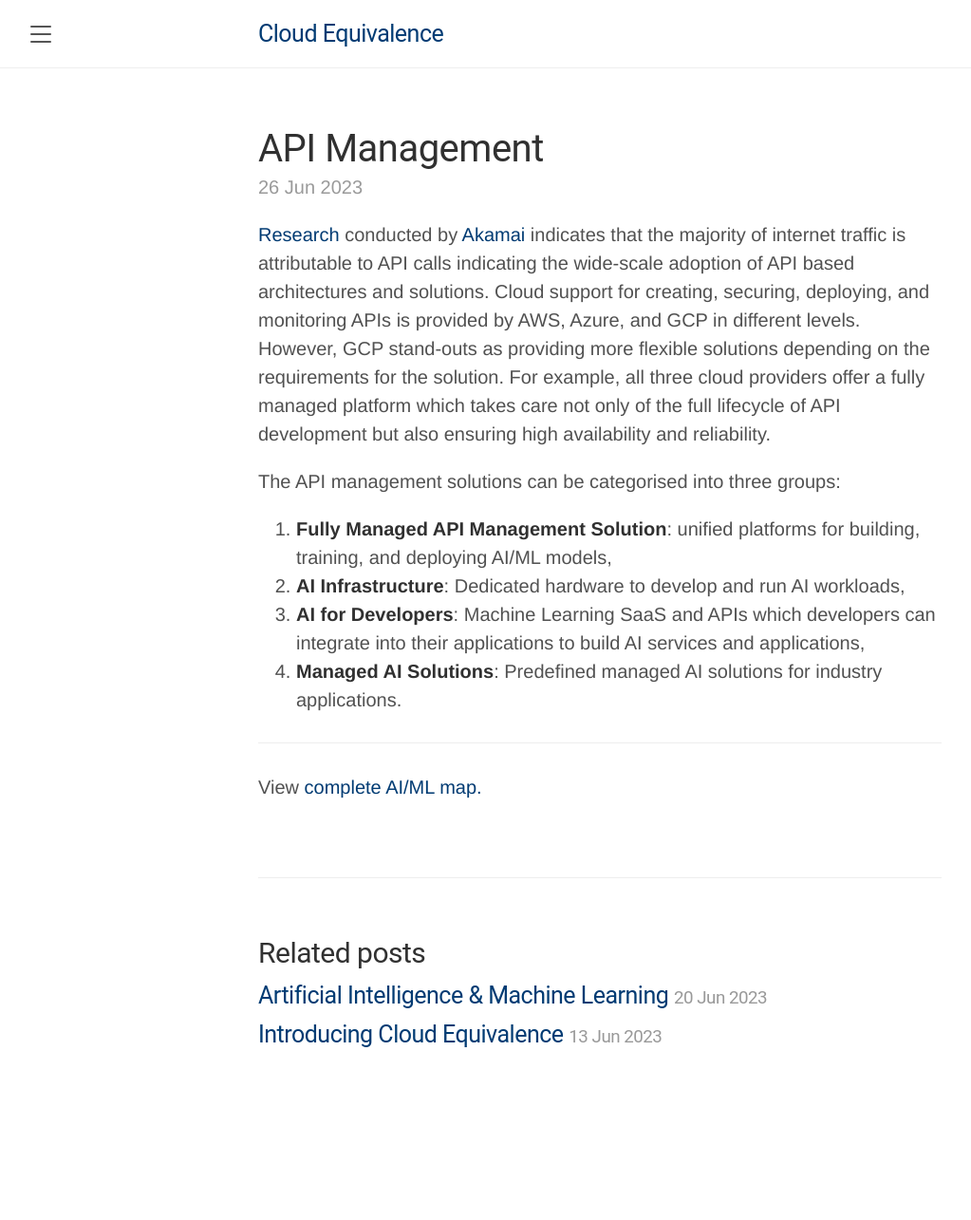
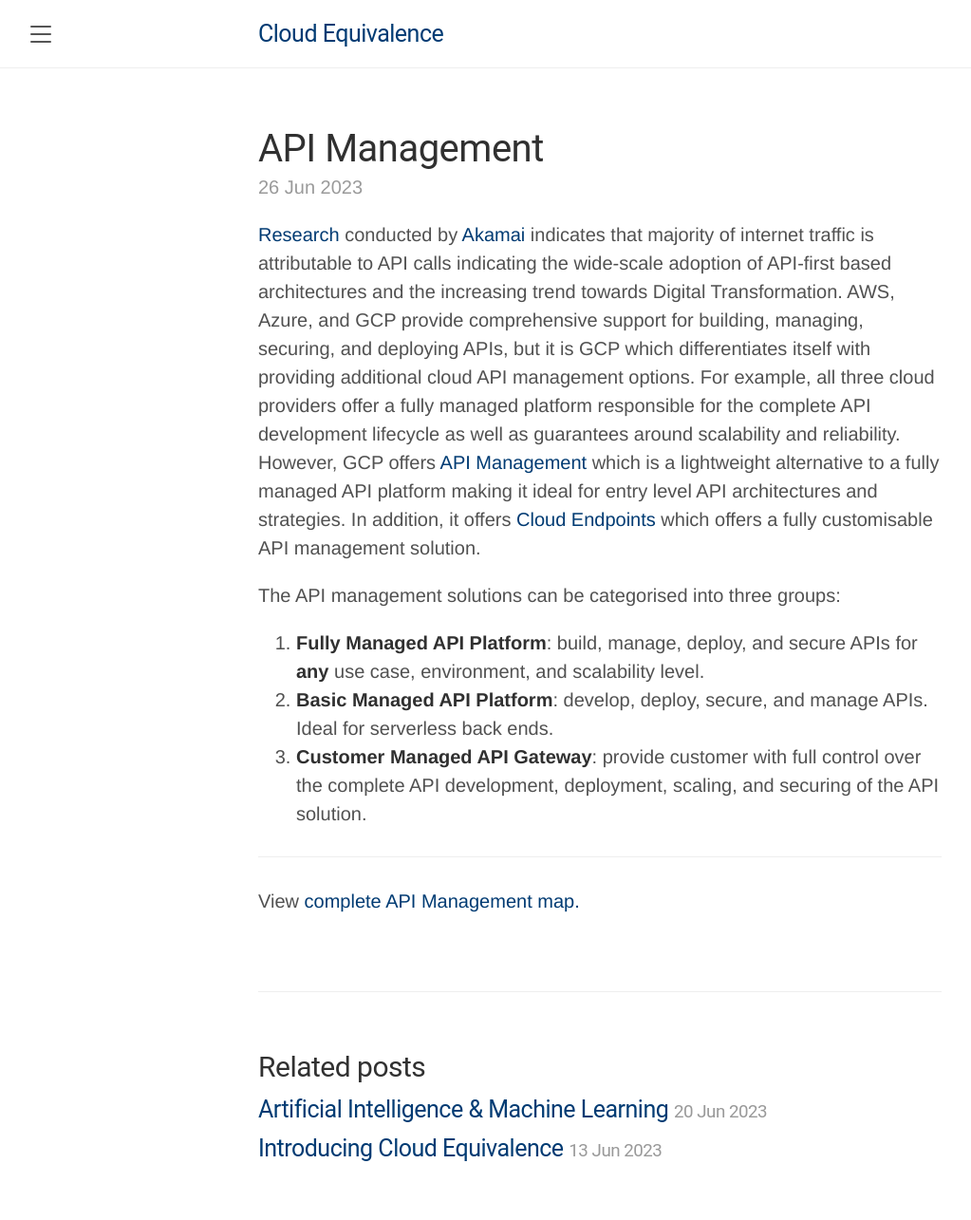
Before and after one commit to mikail-khan/mikail-khan.github.io, a Jekyll site: the page built from _posts/2023-06-26-api-management.md, in a window 1280 px wide. Shown: the whole page at 95% size, without its empty margins (8-1031 px from the left). Built offline with Jekyll 4.4.1, drawn with Linux system fonts in a browser that asks for light colours; before the commit the page ends 1165 px from its top, so only the background shows below that.

Commit message:
complete api-management & post

```diff
--- a/_data/api-management.yml
+++ b/_data/api-management.yml
@@ -1,4 +1,4 @@
-- concept:       Fully Managed API Management Solution
+- concept:       Fully Managed API Platform
   services:
     - aws:       Amazon API Gateway
       aws-url:   https://docs.aws.amazon.com/apigateway/?icmpid=docs_homepage_networking
@@ -7,7 +7,7 @@
       gcp:       Apigee API Management
       gcp-url:   https://cloud.google.com/apigee
 
-- concept:       Basic API Management Solution
+- concept:       Lightweight API Platform
   services:
     - aws:
       aws-url:
@@ -16,7 +16,7 @@
       gcp:       API Gateway
       gcp-url:   https://cloud.google.com/api-gateway
 
-- concept:       Customer Managed API Management Service
+- concept:       Customer Managed API Gateway
   services:
     - aws:
       aws-url:
--- a/_posts/2023-06-26-api-management.md
+++ b/_posts/2023-06-26-api-management.md
@@ -4,28 +4,32 @@ title: API Management
 ---
 
 [Research](https://www.akamai.com/newsroom/press-release/state-of-the-internet-security-retail-attacks-and-api-traffic)
-conducted by [Akamai](https://www.akamai.com) indicates that the
-majority of internet traffic is attributable to API calls indicating
-the wide-scale adoption of API based architectures and
-solutions. Cloud support for creating, securing, deploying, and
-monitoring APIs is provided by AWS, Azure, and GCP in different
-levels. However, GCP stand-outs as providing more flexible solutions
-depending on the requirements for the solution. For example, all three
-cloud providers offer a fully managed platform which takes care not
-only of the full lifecycle of API development but also ensuring high
-availability and reliability.
+conducted by [Akamai](https://www.akamai.com) indicates that majority
+of internet traffic is attributable to API calls indicating the
+wide-scale adoption of API-first based architectures and the
+increasing trend towards Digital Transformation. AWS, Azure, and GCP
+provide comprehensive support for building, managing, securing, and
+deploying APIs, but it is GCP which differentiates itself with
+providing additional cloud API management options. For example, all
+three cloud providers offer a fully managed platform responsible for
+the complete API development lifecycle as well as guarantees around
+scalability and reliability. However, GCP offers [API
+Management](https://cloud.google.com/api-gateway) which is a
+lightweight alternative to a fully managed API platform making it
+ideal for entry level API architectures and strategies. In addition,
+it offers [Cloud Endpoints](https://cloud.google.com/endpoints) which
+offers a fully customisable API management solution.
 
 The API management solutions can be categorised into three groups:
 
-1. **Fully Managed API Management Solution**: unified platforms for building,
-training, and deploying AI/ML models,
-2. **AI Infrastructure**: Dedicated hardware to develop and run AI workloads,
-3. **AI for Developers**: Machine Learning SaaS and APIs which
-developers can integrate into their applications to build AI services
-and applications,
-4. **Managed AI Solutions**: Predefined managed AI solutions for
-   industry applications.
+1. **Fully Managed API Platform**: build, manage, deploy, and secure
+APIs for **any** use case, environment, and scalability level.
+2. **Basic Managed API Platform**: develop, deploy, secure, and manage
+   APIs. Ideal for serverless back ends.
+3. **Customer Managed API Gateway**: provide customer with full
+   control over the complete API development, deployment, scaling, and
+   securing of the API solution.
 
 ---
 
-View [complete AI/ML map.](/concept/api-management)
+View [complete API Management map.](/concept/api-management)
```
